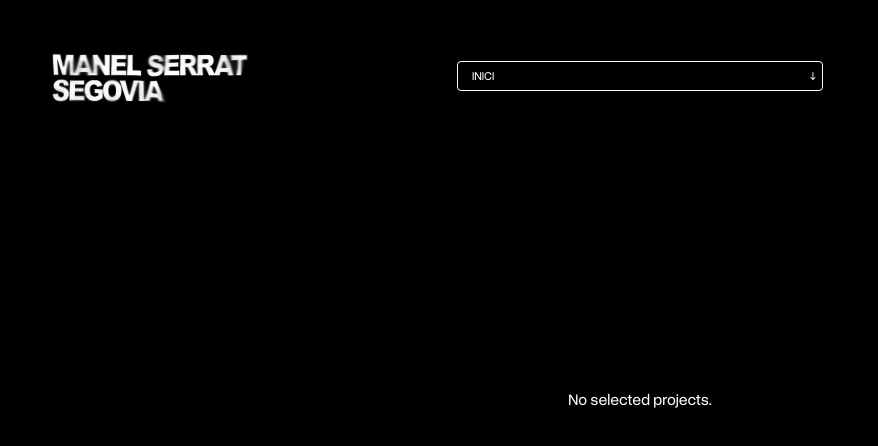
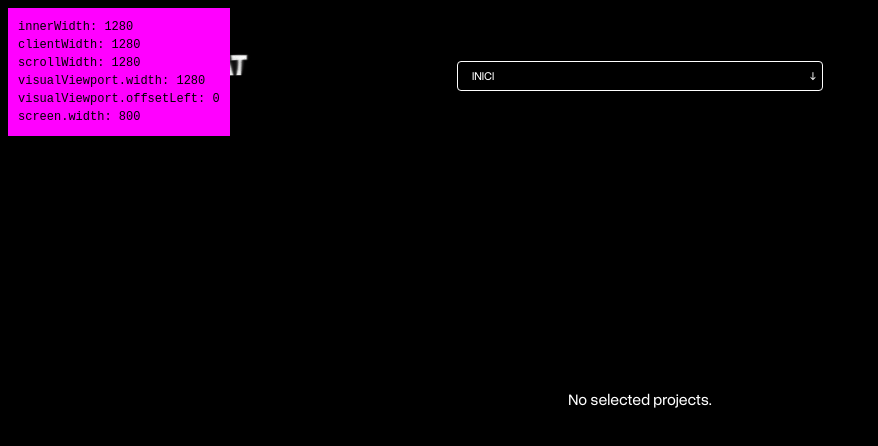
Before and after one commit to 01joanna/manel-serrat, a Next.js app: page / in a window 1280 px wide. Shown: the top 446 px of the page, without its empty margins (0-878 px from the left). Built offline with nearby package versions, Linux system fonts and the light colour scheme; no server answers; the database is empty.

Commit message:
nuevo viewport

```diff
--- a/app/globals.css
+++ b/app/globals.css
@@ -185,11 +185,3 @@ header {
     max-height: none !important;
     background: black;
 }
-
-html {
-    outline: 3px solid red !important;
-}
-
-body {
-    outline: 3px solid blue !important;
-}
--- a/components/GetViewport/GetViewport.tsx
+++ b/components/GetViewport/GetViewport.tsx
@@ -1,9 +1,20 @@
 
 "use client";
 
-import { useEffect } from "react";
+import { useEffect, useState } from "react";
+
+type ViewportInfo = {
+    innerWidth: number;
+    clientWidth: number;
+    scrollWidth: number;
+    visualWidth: number | null;
+    visualLeft: number | null;
+    screenWidth: number;
+};
 
 export default function GetViewport() {
+    const [info, setInfo] = useState<ViewportInfo | null>(null);
+
     useEffect(() => {
         const root = document.documentElement;
 
@@ -17,18 +28,75 @@ export default function GetViewport() {
                 "--app-viewport-height",
                 `${window.innerHeight}px`
             );
+
+            setInfo({
+                innerWidth: window.innerWidth,
+                clientWidth: root.clientWidth,
+                scrollWidth: root.scrollWidth,
+                visualWidth:
+                    window.visualViewport?.width ?? null,
+                visualLeft:
+                    window.visualViewport?.offsetLeft ?? null,
+                screenWidth: window.screen.width,
+            });
         };
 
         updateViewport();
 
         window.addEventListener("resize", updateViewport);
         window.addEventListener("orientationchange", updateViewport);
+        window.visualViewport?.addEventListener(
+            "resize",
+            updateViewport
+        );
+        window.visualViewport?.addEventListener(
+            "scroll",
+            updateViewport
+        );
 
         return () => {
             window.removeEventListener("resize", updateViewport);
-            window.removeEventListener("orientationchange", updateViewport);
+            window.removeEventListener(
+                "orientationchange",
+                updateViewport
+            );
+            window.visualViewport?.removeEventListener(
+                "resize",
+                updateViewport
+            );
+            window.visualViewport?.removeEventListener(
+                "scroll",
+                updateViewport
+            );
         };
     }, []);
 
-    return null;
+    if (!info) return null;
+
+    return (
+        <pre
+            style={{
+                position: "fixed",
+                top: 8,
+                left: 8,
+                zIndex: 2147483647,
+                background: "#ff00ff",
+                color: "#000",
+                padding: 10,
+                margin: 0,
+                fontSize: 12,
+                lineHeight: 1.5,
+                fontFamily: "monospace",
+                whiteSpace: "pre-wrap",
+                pointerEvents: "none",
+            }}
+        >
+            {`innerWidth: ${info.innerWidth}
+clientWidth: ${info.clientWidth}
+scrollWidth: ${info.scrollWidth}
+visualViewport.width: ${info.visualWidth}
+visualViewport.offsetLeft: ${info.visualLeft}
+screen.width: ${info.screenWidth}`}
+        </pre>
+    );
 }
```
